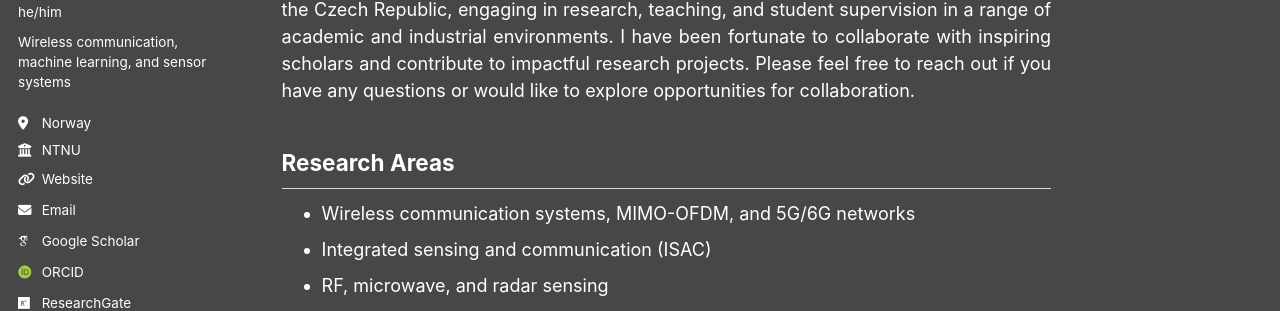
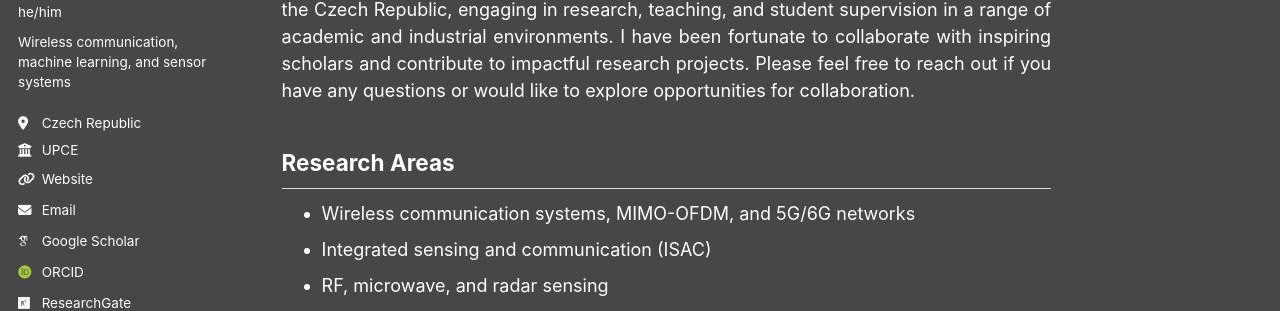
Before and after one commit to dearmahmud/dearmahmud.github.io, a Jekyll site: the page built from _pages/about.md, in a window 1280 px wide. Shown: the part 376-687 px from the top of the page. Built offline with Jekyll 4.4.1, drawn with Linux system fonts in a browser that asks for light colours; some web fonts are replaced.

Commit message:
Update _config.yml

```diff
--- a/_config.yml
+++ b/_config.yml
@@ -29,10 +29,10 @@ author:
   name             : "Dr. Mohammad Mahmudul Hasan"
   pronouns         : "he/him"
   bio              : "Wireless communication, machine learning, and sensor systems"
-  location         : "Norway"
-  employer         : "NTNU"
-  uri              : "https://uits.ac.bd/public/faculty-profile-cse/54"
-  email            : "dearmahmud@gmail.com"
+  location         : "Czech Republic"
+  employer         : "UPCE"
+  uri              : "https://fei.upce.cz/user/21444"
+  email            : "mahmudul.hasan@upce.cz"
 
   # Academic websites
   arxiv            : # URL - Update with the correct link to your profile
```
